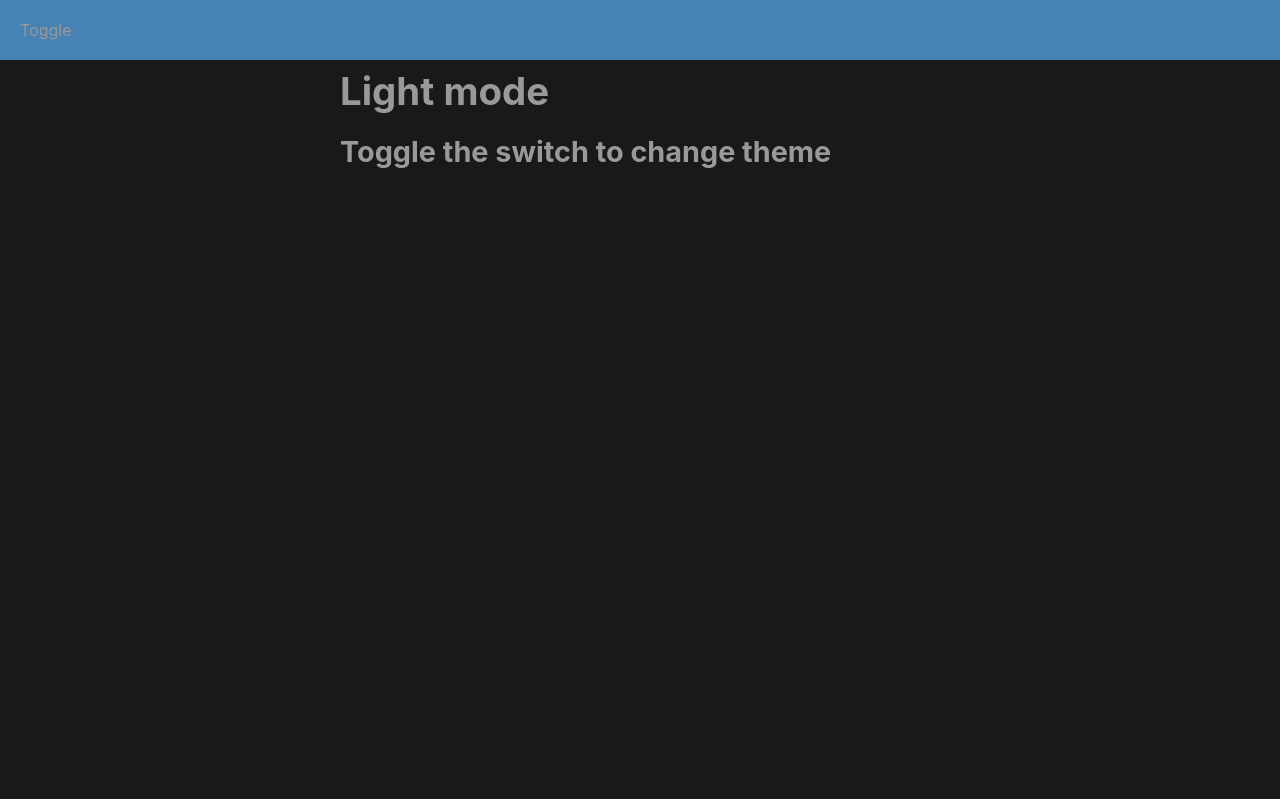
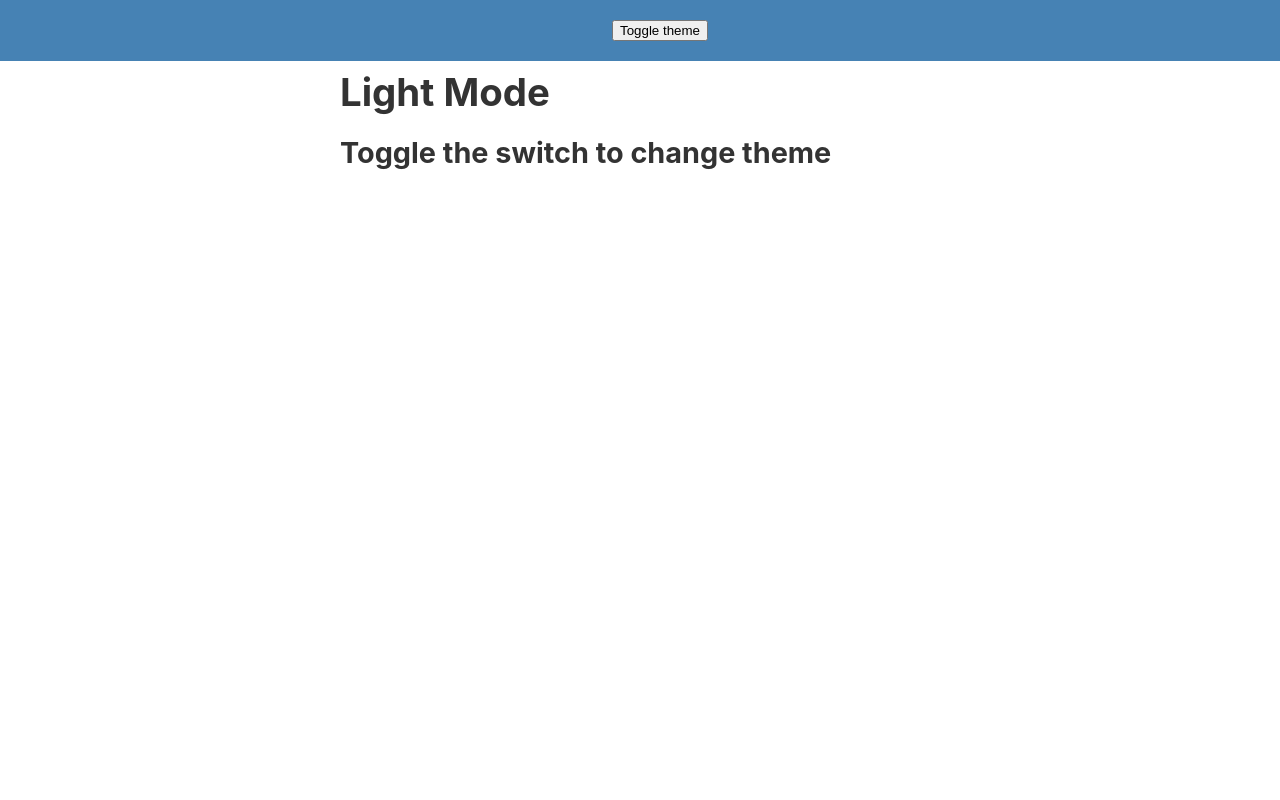
Before and after one commit to davidgeorgebell/Goals-2020, a React (Create React App) app: page / in a window 1280 px wide. Shown: the top 800 px of the page. Built offline with nearby package versions, Linux system fonts and the light colour scheme.

Commit message:
Dark mode created and saved to local storage, checks if user prefers dark mode using window.watchMedia

```diff
--- a/src/App.js
+++ b/src/App.js
@@ -1,13 +1,48 @@
-import React from 'react';
+import React, { useState, useEffect } from 'react';
 
 import './App.css';
 
 function App() {
+  const [darkMode, setDarkMode] = useState(getInitialMode);
+
+  useEffect(() => {
+    localStorage.setItem('dark', JSON.stringify(darkMode));
+    getPrefColourScheme();
+  }, [darkMode]);
+
+  function getInitialMode() {
+    const isReturningUser = 'dark' in localStorage;
+    const savedMode = JSON.parse(localStorage.getItem('dark'));
+    const userPrefersDark = getPrefColourScheme();
+    // if mode was saved -> dark / light
+    if (isReturningUser) {
+      return savedMode;
+      // if preferred colour scheme is dark -> dark
+    } else if (userPrefersDark) {
+      return true;
+      // otherwise -> light
+    } else {
+      return false;
+    }
+  }
+
+  function getPrefColourScheme() {
+    if (!window.matchMedia) return;
+
+    return window.matchMedia('(prefers-color-scheme: dark)').matches;
+  }
+
   return (
-    <div className='dark-mode'>
-      <nav>Toggle</nav>
+    <div className={darkMode ? 'dark-mode' : 'light-mode'}>
+      <nav>
+        <div className='toggle-container'>
+          <button onClick={() => setDarkMode((prevMode) => !prevMode)}>
+            Toggle theme
+          </button>
+        </div>
+      </nav>
       <main>
-        <h1>Light mode</h1>
+        <h1>{darkMode ? 'Dark Mode' : 'Light Mode'}</h1>
         <h2>Toggle the switch to change theme</h2>
       </main>
     </div>
--- a/src/index.css
+++ b/src/index.css
@@ -11,3 +11,96 @@ code {
   font-family: source-code-pro, Menlo, Monaco, Consolas, 'Courier New',
     monospace;
 }
+.light-mode {
+  background-color: #fff;
+  color: #333;
+}
+.dark-mode {
+  background-color: #1a1919;
+  color: #999;
+}
+.dark-mode nav {
+  background-color: #1b2939;
+}
+
+nav {
+  width: 100%;
+  display: flex;
+  background-color: steelblue;
+  padding: 20px;
+}
+
+main {
+  padding: 0.5em;
+  margin: 0 auto;
+  max-width: 600px;
+  font-size: 1.2rem;
+  line-height: 1.1;
+  height: 90vh;
+}
+
+h1 {
+  margin: 0;
+}
+
+.toggle {
+  position: relative;
+  padding: 0 4px;
+  display: flex;
+  align-items: center;
+}
+
+input[type='checkbox'].checkbox {
+  width: 40px;
+  height: 10px;
+  background: #555;
+  position: relative;
+  border-radius: 5px;
+  -webkit-appearance: none;
+  -moz-appearance: none;
+  appearance: none;
+  cursor: pointer;
+  vertical-align: 2px;
+  outline: none;
+}
+
+input[type='checkbox'].checkbox:checked + label {
+  left: 30px;
+}
+
+input[type='checkbox'].checkbox:focus-visible {
+  outline: solid 2px white;
+}
+
+input[type='checkbox'].checkbox + label {
+  display: inline-block;
+  width: 18px;
+  height: 18px;
+  border-radius: 50%;
+  transition: all 0.3s ease;
+  cursor: pointer;
+  position: absolute;
+  left: 2px;
+  background: #fff;
+  opacity: 0.9;
+  background-color: cyan;
+}
+
+.toggle-container {
+  display: flex;
+  margin: 0 auto;
+}
+
+.toggle-container > span {
+  font-size: 1.2em;
+  background: none;
+  border: none;
+  cursor: pointer;
+  transition: color 0.3s ease;
+  margin-top: 4px;
+  margin-right: 2px;
+}
+
+.toggle-container > span:last-child {
+  margin-top: 5px;
+}
```
